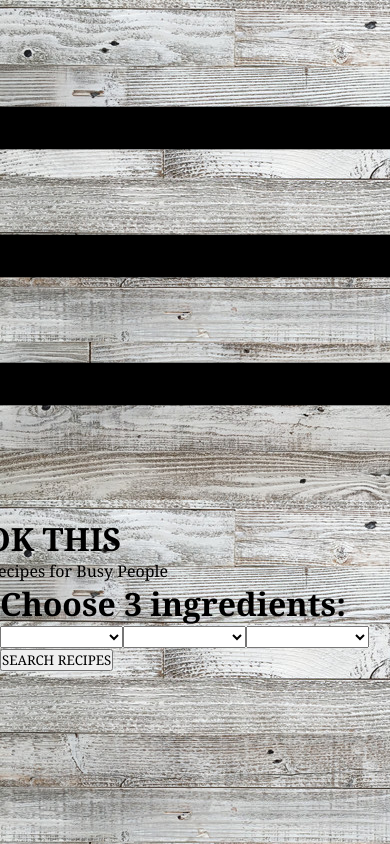
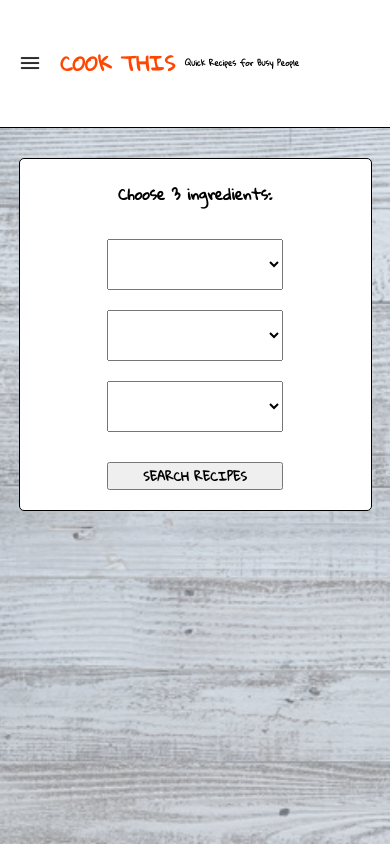
Before and after one commit to sarahrudy/cook-this, a React (Create React App) app: page / in a window 390 px wide. Built offline with nearby package versions, Linux system fonts and the light colour scheme.

Commit message:
Add styling to components

```diff
--- a/src/components/App/App.css
+++ b/src/components/App/App.css
@@ -1,8 +1,17 @@
 * {
   margin: 0;
   padding: 0;
-  box-sizing: border-box;
-  font-family: Georgia, serif;
+  font-family: 'Gloria Hallelujah', serif;
+}
+
+body, html {
+  width: 100%;
+  background: linear-gradient(0deg, rgba(199, 211, 227, 0.5), rgba(199, 211, 227, 0.5)),
+  url('../../images/wood.jpg') no-repeat center center fixed;
+  -webkit-background-size: cover;
+  -moz-background-size: cover;
+  -o-background-size: cover;
+  background-size: cover;
 }
 
 main {
@@ -11,5 +20,4 @@ main {
   align-items: center;
   overflow: scroll;
   height: 100vh;
-  background-image: url('../../images/wood.jpg');
 }
--- a/src/components/Dropdown/Dropdown.css
+++ b/src/components/Dropdown/Dropdown.css
@@ -0,0 +1,56 @@
+.dropdown-container {
+  display: flex;
+  flex-direction: column;
+  justify-content: center;
+  align-items: center;
+  background: white;
+  border-radius: 5px;
+  border: 1px solid black;
+  margin: 30px;
+  width: 90%;
+}
+
+.dropdown-title {
+  font-size: 20px;
+  margin: 20px;
+}
+
+.dropdown-box {
+  cursor: pointer;
+  display: inline-block;
+  margin: 10px;
+  padding: 10px;
+  width: 50%;
+}
+
+.option {
+  display: inline-block;
+  background-color: white;
+}
+
+.dropdown-btn {
+  width: 25%;
+  margin: 20px;
+  font-weight: bold;
+}
+
+@media (hover:hover) {
+  .dropdown-box:hover {
+    border: 2px solid black;
+  }
+
+  .dropdown-btn:hover {
+    color: orangered;
+  }
+}
+
+@media screen and (max-width: 400px) {
+  .dropdown-title {
+    font-size: 15px;
+  }
+
+  .dropdown-btn {
+    width: 50%;
+    font-size: 12px;
+  }
+}
--- a/src/components/Ideas/Ideas.css
+++ b/src/components/Ideas/Ideas.css
@@ -1,9 +1,45 @@
 .ideas-container {
-  flex-direction: row;
+  display: flex;
+  flex-direction: column;
+  justify-content: center;
+  overflow: scroll;
+  background: white;
+  border-radius: 5px;
+  border: 1px solid black;
+  width: 90%;
+  margin-top: 20px;
+}
+
+.img-container {
+  display: flex;
+  flex-wrap: wrap;
+  justify-content: space-evenly;
+}
+
+.ideas-title {
+  font-size: 20px;
+  font-weight: bold;
+  margin: 20px;
 }
 
 .ideas-img {
-  width: 50px;
-  height: 50px;
-  margin: 20px;
+  width: 90px;
+  height: 90px;
+  margin: 10px;
 }
+
+@media (hover: hover) {
+  .ideas-img:hover {
+    transform: translateY(-5px);
+  }
+
+  .city-card-image:hover {
+    border: 3px solid #f3f4f6;
+  }
+}
+
+@media screen and (max-width: 400px) {
+  .ideas-title {
+    font-size: 15px;
+  }
+}
--- a/src/components/NavBar/NavBar.css
+++ b/src/components/NavBar/NavBar.css
@@ -0,0 +1,59 @@
+.nav-container {
+  display: flex;
+  flex-direction: row;
+  align-items: center;
+  width: 100%;
+  height: 15vh;
+  background-color: white;
+  border-bottom: 1px solid black;
+}
+
+.nav-img {
+  height: 40px;
+  width: 40px;
+  margin: 0 20px 0 20px;
+}
+
+.nav-h1 {
+  color: orangered;
+  font-size: 50px;
+  font-weight: 800;
+}
+
+.nav-p {
+  color: black;
+  font-weight: bold;
+  font-size: 30px;
+  margin-left: 20px;
+  margin-right: auto;
+}
+
+.nav-ideas {
+  color: orangered;
+  font-size: 20px;
+  margin-left: 20px;
+  margin-right: 30px;
+}
+
+@media (hover:hover) {
+  .nav-ideas:hover {
+    color: peachpuff;
+  }
+}
+
+@media screen and (max-width: 400px) {
+  .nav-img {
+    height: 20px;
+    width: 20px;
+  }
+
+  .nav-h1 {
+    font-size: 20px;
+    margin: 0;
+  }
+
+  .nav-p, .nav-ideas {
+    font-size: 8px;
+    margin: 10px;
+  }
+}
--- a/src/components/Recipes/Recipes.css
+++ b/src/components/Recipes/Recipes.css
@@ -0,0 +1,10 @@
+.recipes-container {
+  display: flex;
+  flex-direction: row;
+  justify-content: center;
+  flex-wrap: wrap;
+}
+
+.recipes {
+  margin: 20px;
+}
--- a/src/index.css
+++ b/src/index.css
@@ -1,4 +1,4 @@
-/* body {
+body {
   margin: 0;
   font-family: -apple-system, BlinkMacSystemFont, 'Segoe UI', 'Roboto', 'Oxygen',
     'Ubuntu', 'Cantarell', 'Fira Sans', 'Droid Sans', 'Helvetica Neue',
@@ -10,4 +10,4 @@
 code {
   font-family: source-code-pro, Menlo, Monaco, Consolas, 'Courier New',
     monospace;
-} */
+}
```
Also changed, not shown: src/components/RecipeCard/RecipeCard.css (+45 -0 lines).
